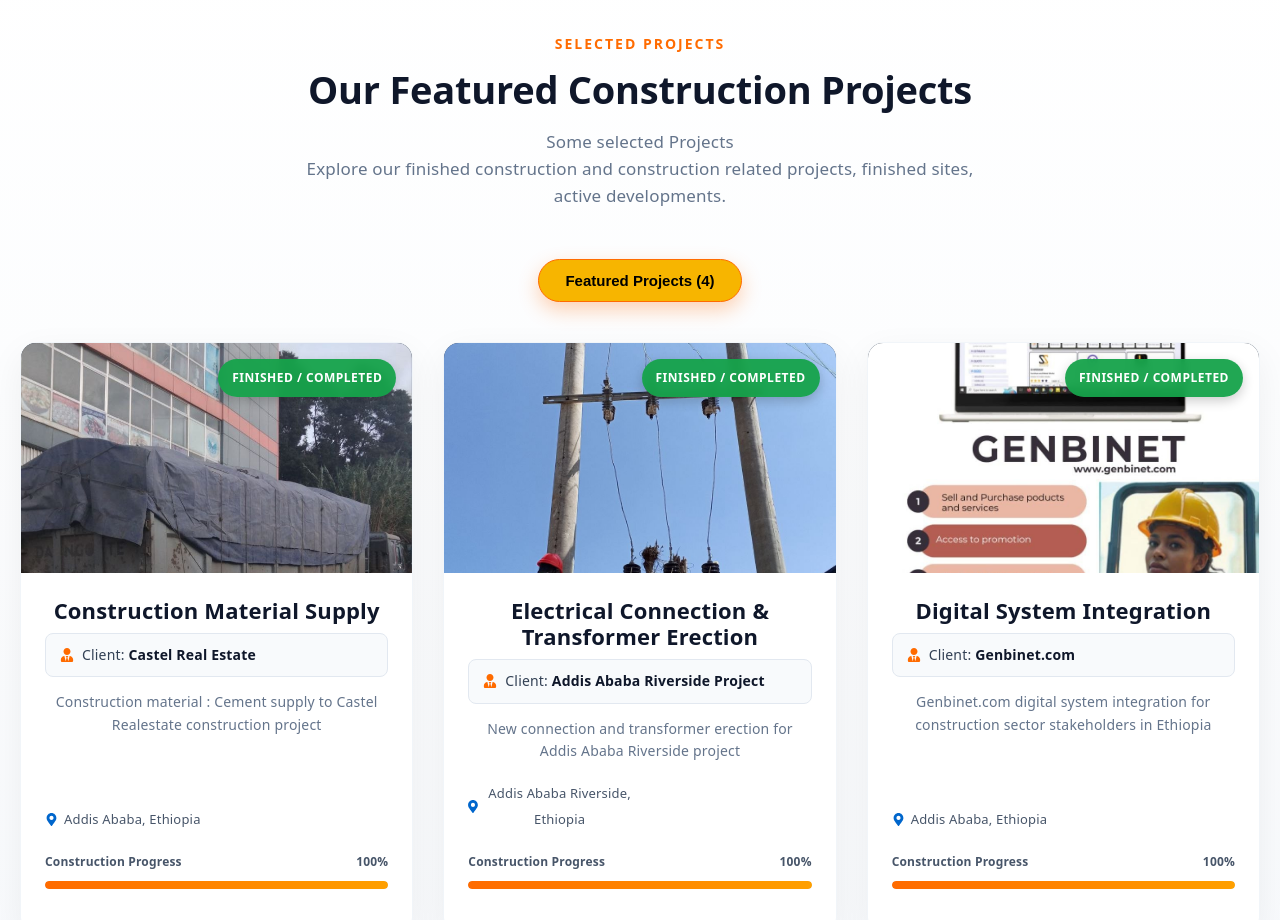
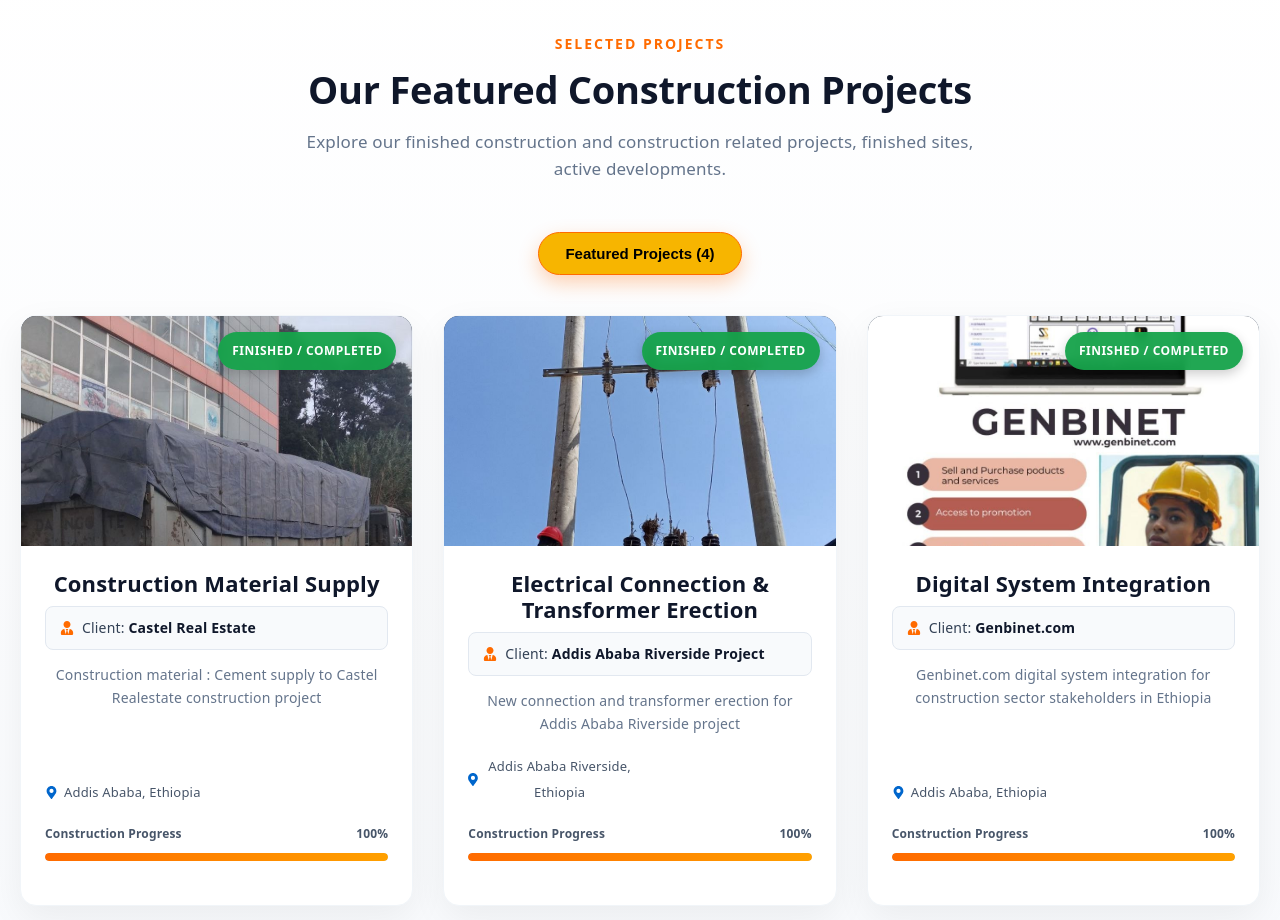
Before and after one commit to mgmelk/constructionwebsite, a React app in the folder frontend/: page / in a window 1280 px wide. Shown: the part 3600-4520 px from the top of the page. Built offline with nearby package versions, Linux system fonts and the light colour scheme; no server answers; the HTML template or start-up script is replaced by a standard one.

Commit message:
projects

```diff
--- a/frontend/src/components/HomeProjects/HomeProjects.jsx
+++ b/frontend/src/components/HomeProjects/HomeProjects.jsx
@@ -193,8 +193,6 @@
           <span className="sub-title">Selected Projects</span>
           <h2>Our Featured Construction Projects</h2>
           <p>
-            Some selected Projects
-            <br />
             Explore our finished construction and construction related projects, finished sites, active developments.
           </p>
         </div>
```
